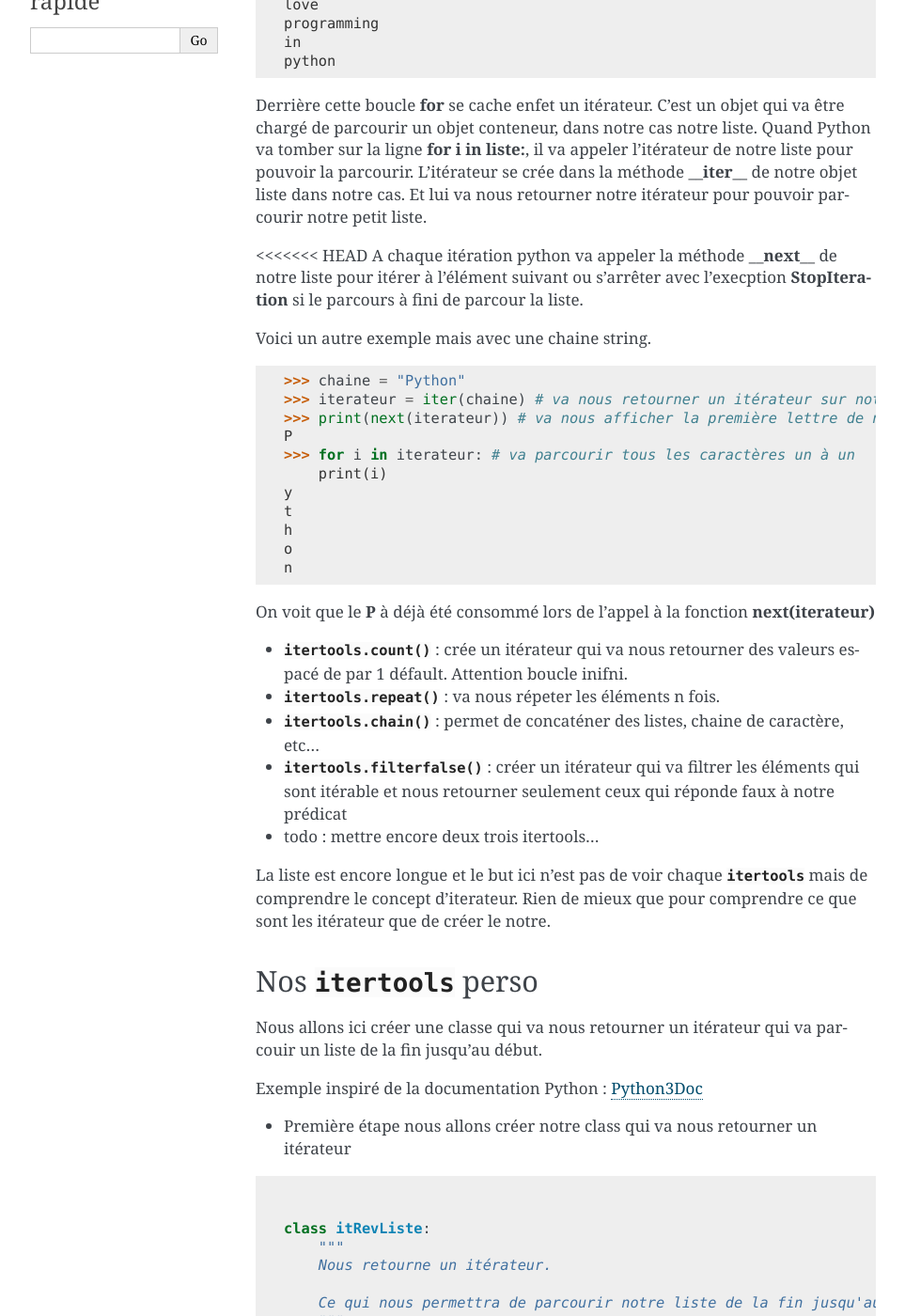
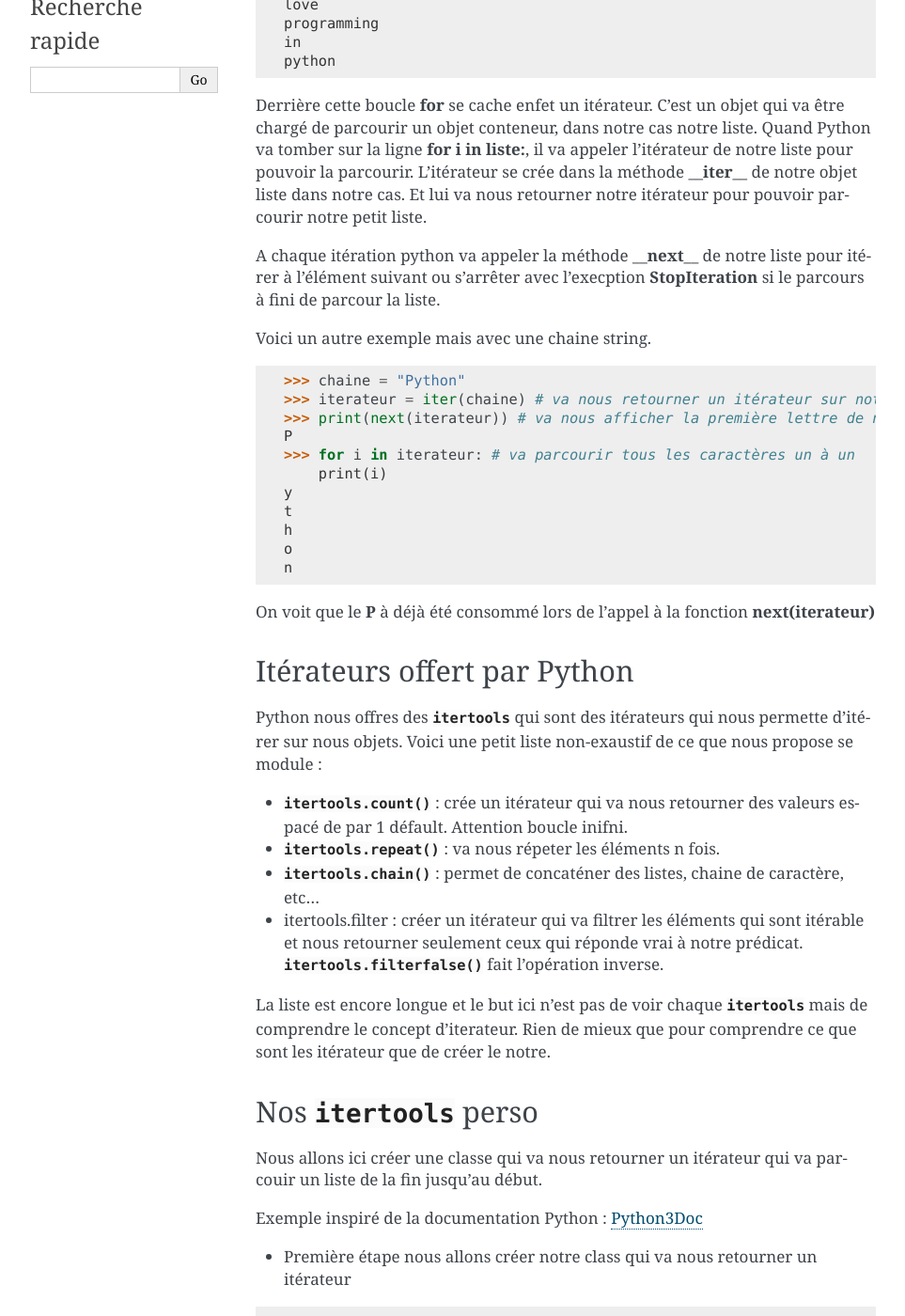
Before and after one commit to HE-Arc/livre-python, a Sphinx documentation site: the page built from source/itertools/index.rst, in a window 1280 px wide and 1400 px high, scrolled down 462 px. Shown: the whole window at 94% size, without its empty margins (148-1111 px from the left). Built offline with Sphinx 7.4.7, drawn with Linux system fonts in a browser that asks for light colours; some of the changed text lies outside the part shown.

Commit message:
fonctionnement de base des itérateurs

```diff
--- a/source/itertools/index.rst
+++ b/source/itertools/index.rst
@@ -24,7 +24,6 @@
 
 Derrière cette boucle **for** se cache enfet un itérateur. C'est un objet qui va être chargé de parcourir un objet conteneur, dans  notre cas notre liste. Quand Python va tomber sur la ligne **for i in liste:**, il va appeler l'itérateur de notre liste pour pouvoir la parcourir. L'itérateur se crée dans la méthode **__iter__** de notre objet liste dans notre cas. Et lui va nous retourner notre itérateur pour pouvoir parcourir notre petit liste.
 
-<<<<<<< HEAD
 A chaque itération python va appeler la méthode **__next__** de notre liste pour itérer à l'élément suivant ou s'arrêter avec l'execption **StopIteration** si le parcours à fini de parcour la liste.
 
 Voici un autre exemple mais avec une chaine string.
@@ -45,11 +44,14 @@
 
 On voit que le **P** à déjà été consommé lors de l'appel à la fonction **next(iterateur)**
 
+Itérateurs offert par Python
+----------------------------
+Python nous offres des :py:mod:`itertools` qui sont des itérateurs qui nous permette d'itérer sur nous objets. Voici une petit liste non-exaustif de ce que nous propose se module :
+
 - :py:func:`itertools.count` : crée un itérateur qui va nous retourner des valeurs espacé de par 1 défault. Attention boucle inifni.
 - :py:func:`itertools.repeat` : va nous répeter les éléments n fois.
 - :py:func:`itertools.chain` : permet de concaténer des listes, chaine de caractère, etc...
-- :py:func:`itertools.filterfalse` : créer un itérateur qui va filtrer les éléments qui sont itérable et nous retourner seulement ceux qui réponde faux à notre prédicat
-- todo : mettre encore deux trois itertools...
+- itertools.filter : créer un itérateur qui va filtrer les éléments qui sont itérable et nous retourner seulement ceux qui réponde vrai à notre prédicat. :py:func:`itertools.filterfalse` fait l'opération inverse.
 
 La liste est encore longue et le but ici n'est pas de voir chaque :py:mod:`itertools` mais de comprendre le concept d'iterateur. Rien de mieux que pour comprendre ce que sont les itérateur que de créer le notre.
 
@@ -82,7 +84,6 @@
     8
     7
     ...
-
 
 Les générateurs
 ---------------
@@ -162,15 +163,11 @@
 :py:func:`itertools.cycle` va nous créer un itérateur qui va retourner les élélments en faisant à chaque fois une copie. Quand la boucle est terminé il va retourner les éléments qui la sauvé.
 Dans notre cas il va décaler notre liste et rajouter le première élément qu'il a enregistré à la fin. Ensuite il nous suffit de lui appliquer la fonction :py:func:`zip` qui va nous "zipper" tous ça en pair.
 
-
-
 Conclusion
 ----------
 
 Itertools est un module permettant de faire des choses simpas avec cet objet qu'est l'itérateur. Ces itérateurs sont vraiment utile et important que Python a dédié un module pour les opérations d'itération qui sont les itertools.
 
-
-
 .. [#jd] <johnny.dacosta@he-arc.ch>
 
 .. _zeste de savoir: https://zestedesavoir.com/tutoriels/954/notions-de-python-avancees/5-generators/
```
